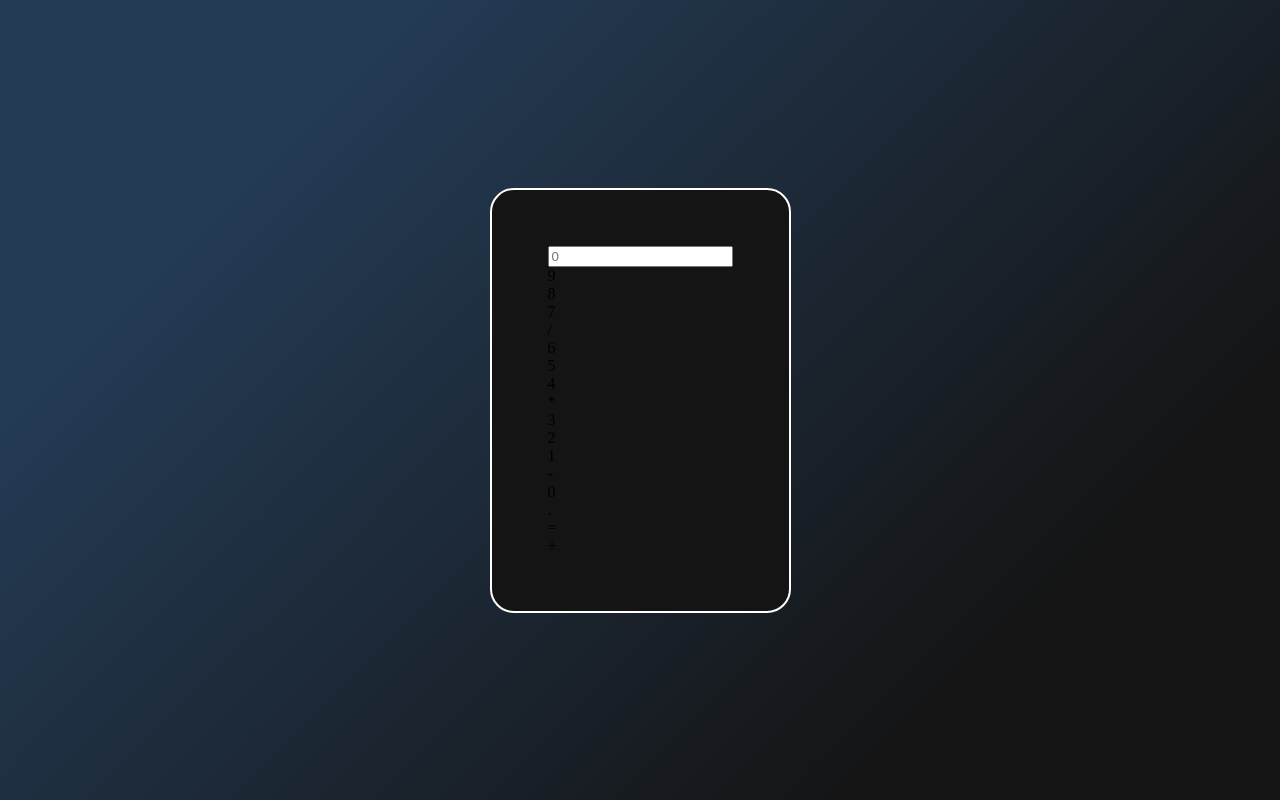
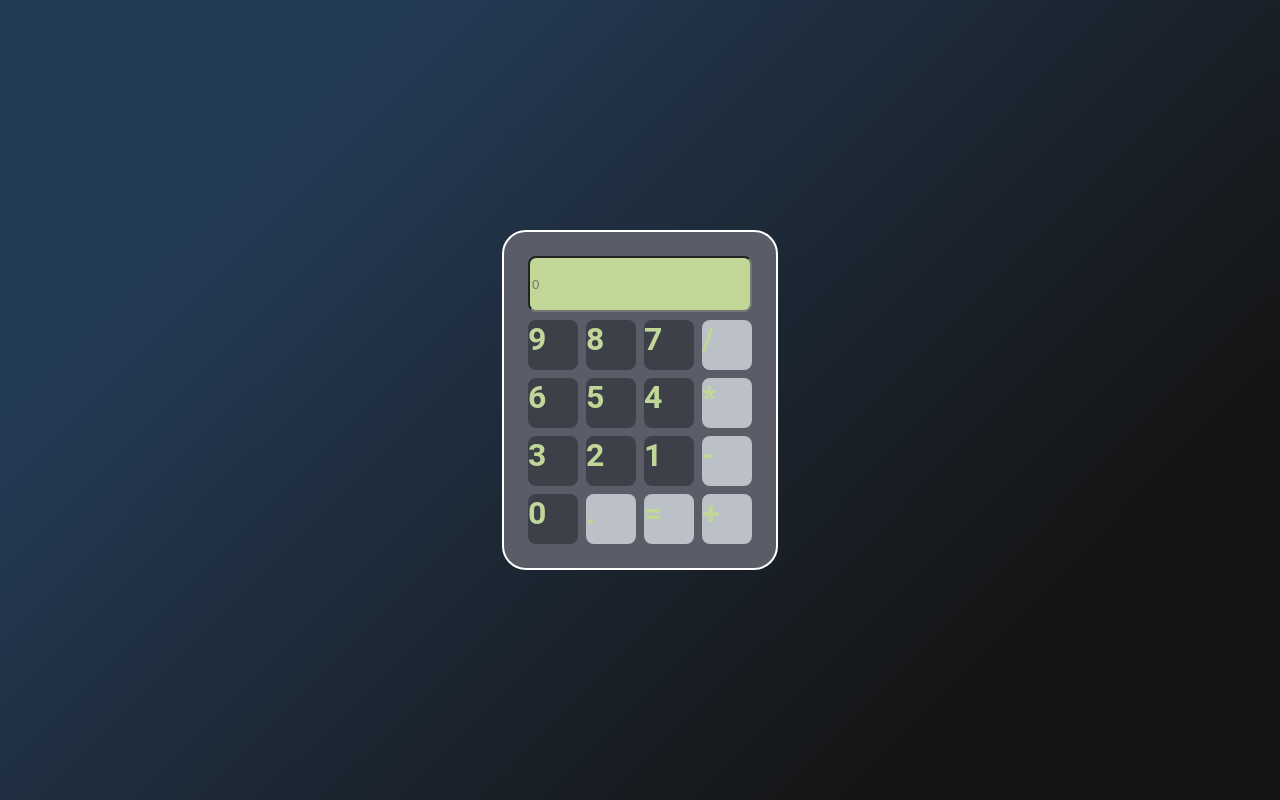
Before and after one commit to Troy8203/Calculadora, a plain HTML site: page index.html in a window 1280 px wide. Drawn offline with Linux system fonts and the light colour scheme.

Commit message:
update index and style

```diff
--- a/style.css
+++ b/style.css
@@ -1,6 +1,8 @@
 *{
     margin: 0;
 }
+
+@import url('https://fonts.googleapis.com/css2?family=Roboto:wght@700&display=swap');
 
 body {
     background: linear-gradient(-45deg, #141414 20%, #243b55 80%);
@@ -9,13 +11,45 @@ body {
     display: flex;
     align-items: center;
     justify-content: center;
+
+    font-family: 'Roboto', sans-serif;
+    font-weight: bold;
+    font-size: 2rem;
 }
 
 .calculadora-main{
     border: solid 2px #fff;
-    background-color: #141414;
+    background-color: #5a5c68;
     border-radius: 1.5rem;
-    padding: 3.5rem;
+    padding: 1.5rem;
 
+    display: grid;
+    grid-template-columns: repeat(4, auto);
+    grid-template-rows: repeat(5, auto);
+    gap: .5rem;
+}
 
+.screen{
+    grid-area: 1 / 1 / span 1/ span 4;
+    height: 50px;
+    background: #c1d798;
 }
+
+.button {
+    width: 50px;
+    height: 50px;
+    /* background-color: rgba(255, 255, 255, .3); */
+    color: #c1d798;
+}
+
+.number {
+    background: #3d4049;
+}
+
+.simbol {
+    background: #bcc0c7;
+}
+
+.screen, .button {
+    border-radius: .5rem;
+}
```
